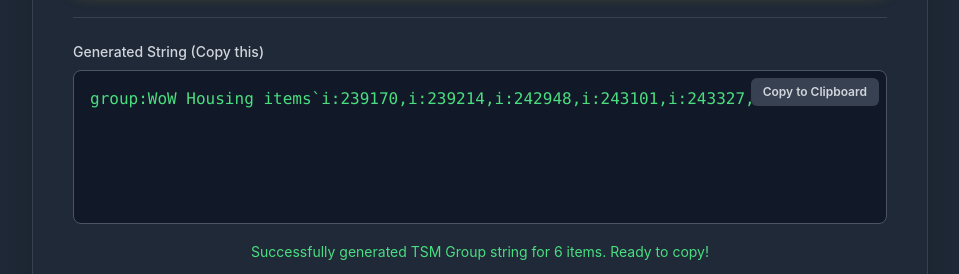
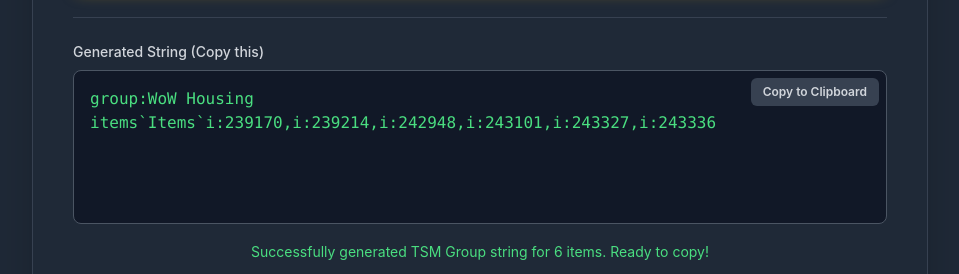
Before and after one commit to Syndrogo/AAA-Converter, a plain HTML site: page index.html in a window 1280 px wide. Shown: the part 965-1239 px from the top of the page, without its empty margins (160-1119 px from the left). Drawn offline with nearby package versions, Linux system fonts and the light colour scheme; no server answers.

Commit message:
Forgot the subgroup in TSM groups

```diff
--- a/index.html
+++ b/index.html
@@ -328,7 +328,7 @@
             if (outputFormat === 'tsm') {
                 const safeGroupName = groupNameInput.replace(/`/g, '').trim() || "Generated Items";
                 const itemString = finalIDs.map(id => `i:${id}`).join(',');
-                resultString = `group:${safeGroupName}\`${itemString}`;
+                resultString = `group:${safeGroupName}\`Items\`${itemString}`;
 
                 if (document.getElementById('message').textContent === "") {
                     showMessage(`Successfully generated TSM Group string for ${finalIDs.length} items. Ready to copy!`);
```
